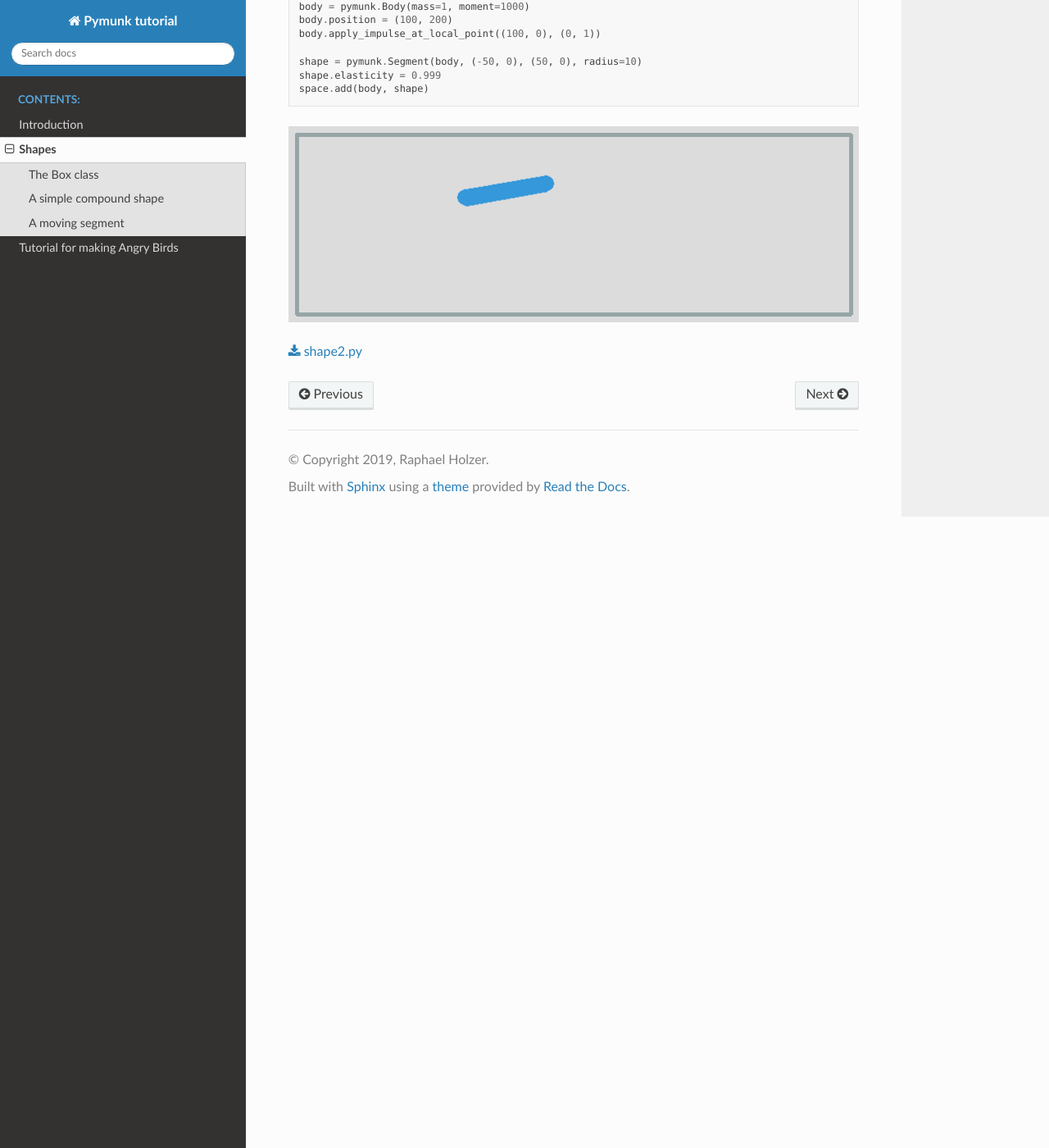
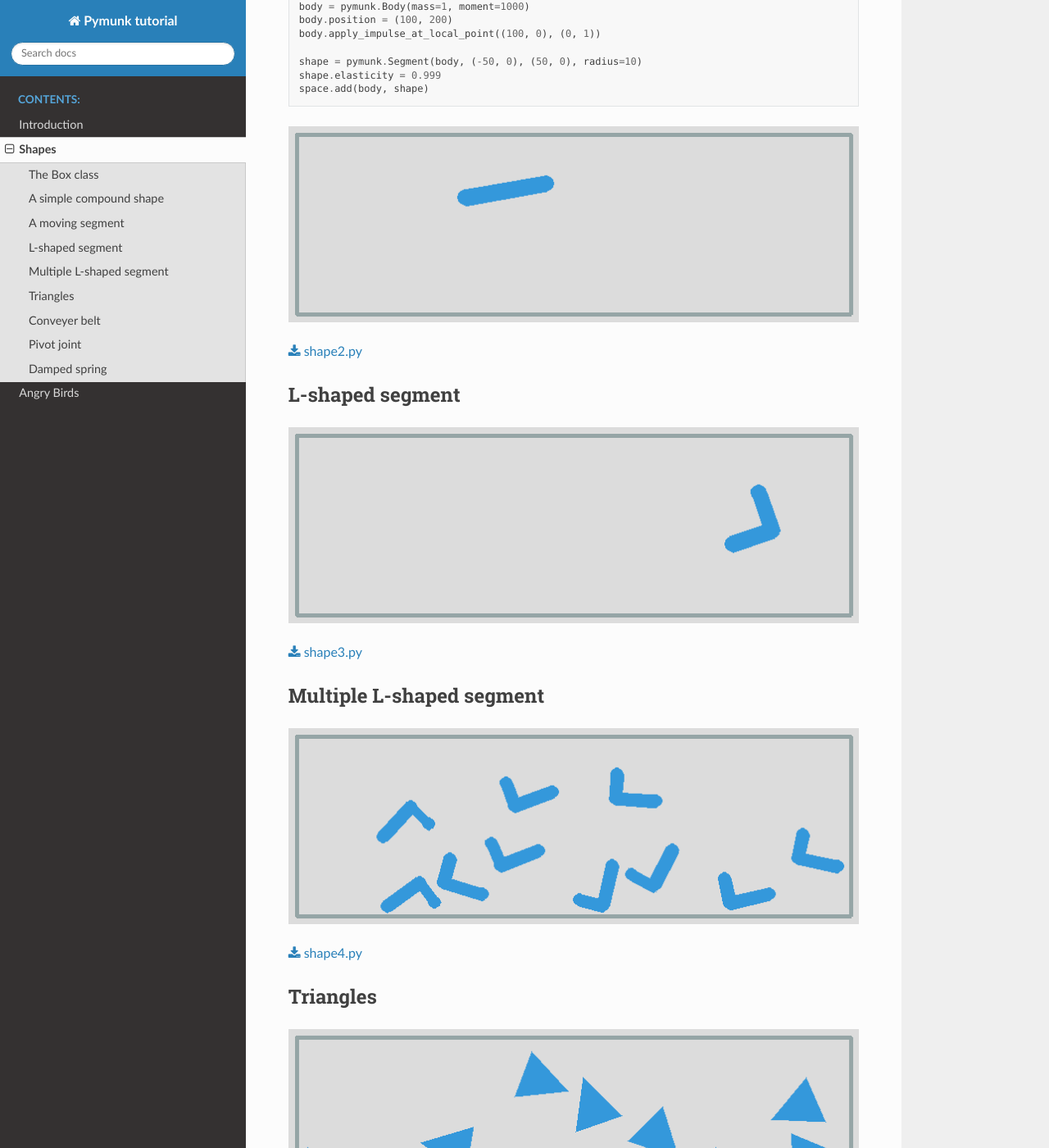
Before and after one commit to rasql/pymunk-tutorial, a Sphinx documentation site: the page built from docs/shape/shape.rst, in a window 1280 px wide and 1400 px high, scrolled down 1327 px. Shown: the whole window at 82% size. Built offline with Sphinx 7.4.7 and the Read the Docs theme 2.0.0, drawn with Linux system fonts in a browser that asks for light colours; some of the changed lines change nothing that is shown; some of the changed text lies outside the part shown.

Commit message:
add shape chapter

```diff
--- a/docs/bird/bird.rst
+++ b/docs/bird/bird.rst
@@ -1,5 +1,5 @@
-Tutorial for making Angry Birds
-===============================
+Angry Birds
+===========
 
 This section shows how to make a simple and extensible version of Angry Birds
 using the 2D physics simulaiton package Pymunk and the Multi-media package Pygame.
--- a/docs/shape/shape.py
+++ b/docs/shape/shape.py
@@ -6,7 +6,9 @@ space = pymunk.Space()
 space.gravity = 0, -900
 
 def info(body):
-    print(f'm={body.mass:.1} moment={body.moment:.1}')
+    print(f'm={body.mass:.0f} moment={body.moment:.0f}')
+    cg = body.center_of_gravity
+    print(cg.x, cg.y)
 
 class Box:
     def __init__(self, p0=(10, 10), p1=(690, 230), d=2):
@@ -19,6 +21,26 @@ class Box:
             segment.friction = 1
             space.add(segment)
 
+class Polygon:
+    def __init__(self, pos, vertices, density=0.1):
+        self.body = pymunk.Body(1, 100)
+        self.body.position = pos
+
+        shape = pymunk.Poly(self.body, vertices)
+        shape.density = 0.1
+        shape.elasticity = 1
+        space.add(self.body, shape)
+
+class Rectangle:
+    def __init__(self, pos, size=(80, 50)):
+        self.body = pymunk.Body()
+        self.body.position = pos
+
+        shape = pymunk.Poly.create_box(self.body, size)
+        shape.density = 0.1
+        shape.elasticity = 1
+        shape.friction = 1
+        space.add(self.body, shape)
 class App:
     def __init__(self):
         pygame.init()
@@ -52,4 +74,5 @@ if __name__ == '__main__':
     circle.friction = 1
     space.add(body, circle)
 
+    info(body)
     App().run()
--- a/docs/shape/shape.rst
+++ b/docs/shape/shape.rst
@@ -56,3 +56,51 @@ The following code represents a segment of length 100 with its center of gravity
 .. image:: shape2.png
 
 :download:`shape2.py<shape2.py>`
+
+
+L-shaped segment
+----------------
+
+.. image:: shape3.png
+
+:download:`shape3.py<shape3.py>`
+
+
+Multiple L-shaped segment
+-------------------------
+
+.. image:: shape4.png
+
+:download:`shape4.py<shape4.py>`
+
+
+Triangles
+---------
+
+.. image:: shape6.png
+
+:download:`shape6.py<shape6.py>`
+
+
+Conveyer belt
+-------------
+
+.. image:: shape7.png
+
+:download:`shape7.py<shape7.py>`
+
+
+Pivot joint
+-----------
+
+.. image:: shape8.png
+
+:download:`shape8.py<shape8.py>`
+
+
+Damped spring
+-------------
+
+.. image:: shape9.png
+
+:download:`shape9.py<shape9.py>`
--- /dev/null
+++ b/docs/shape/shape4.py
@@ -0,0 +1,20 @@
+from shape import pymunk, space, App, Box, info
+
+Box()
+
+for i in range(10):
+    body = pymunk.Body(mass=1, moment=1000)
+    body.position = (100, 200)
+    body.apply_impulse_at_local_point((100, 0), (0, 1))
+
+    s1 = pymunk.Segment(body, (0, 0), (50, 0), 8)
+    s1.density = 1
+    s2 = pymunk.Segment(body, (0, 0), (0, 30), 8)
+    s2.density = 1
+
+    s1.elasticity = 0.999
+    s2.elasticity = 0.999
+    space.add(body, s1, s2)
+
+info(body)
+App().run()
--- /dev/null
+++ b/docs/shape/shape5.py
@@ -0,0 +1,17 @@
+from shape import pymunk, space, App, Box, info
+
+Box()
+
+for i in range(10):
+    body = pymunk.Body(1, 100)
+    body.position = (100+i*50, 150)
+    body.apply_impulse_at_local_point((100, 0), (0, 10))
+
+    shape = pymunk.Poly(body, [(0, 0), (60, 0), (30, 60)])
+    shape.density = 0.1
+    shape.elasticity = 1
+
+    space.add(body, shape)
+
+info(body)
+App().run()
--- /dev/null
+++ b/docs/shape/shape6.py
@@ -0,0 +1,9 @@
+from shape import pymunk, space, App, Box, Polygon
+
+Box()
+
+vertices = [(0, 0), (60, 0), (30, 60)]
+for i in range(10):
+    Polygon((100+i*50, 150), vertices)
+
+App().run()
--- /dev/null
+++ b/docs/shape/shape7.py
@@ -0,0 +1,11 @@
+# conveyer belt using surface velocity
+from shape import pymunk, space, App, Box, Rectangle
+
+b0 = space.static_body
+shape = pymunk.Segment(b0, (20, 20), (500, 150), 10)
+shape.friction = 1
+shape.surface_velocity = (100, 100)
+space.add(shape)
+
+Rectangle((100, 200))
+App().run()
--- /dev/null
+++ b/docs/shape/shape8.py
@@ -0,0 +1,13 @@
+# pivot joint
+from shape import pymunk, space, App, Box, Rectangle
+
+b0 = space.static_body
+
+body = pymunk.Body(mass=1, moment=10)
+body.position = (100, 200)
+circle = pymunk.Circle(body, radius=50)
+
+joint = pymunk.constraint.PivotJoint(b0, body, (200, 200))
+space.add(body, circle, joint)
+
+App().run()
--- /dev/null
+++ b/docs/shape/shape9.py
@@ -0,0 +1,14 @@
+# pivot joint
+from shape import pymunk, space, App, Box, Rectangle
+
+b0 = space.static_body
+p0 = 100, 200
+
+body = pymunk.Body(mass=1, moment=10)
+body.position = (100, 50)
+circle = pymunk.Circle(body, radius=30)
+
+joint = pymunk.constraint.DampedSpring(b0, body, p0, (0, 0), 100, 100, 0)
+space.add(body, circle, joint)
+
+App().run()
```
Also changed, not shown: docs/shape.png (deleted), docs/shape/shape3.png (added), docs/shape/shape4.png (added), docs/shape/shape5.png (added), docs/shape/shape6.png (added), docs/shape/shape7.png (added), docs/shape/shape8.png (added), docs/shape/shape9.png (added).
